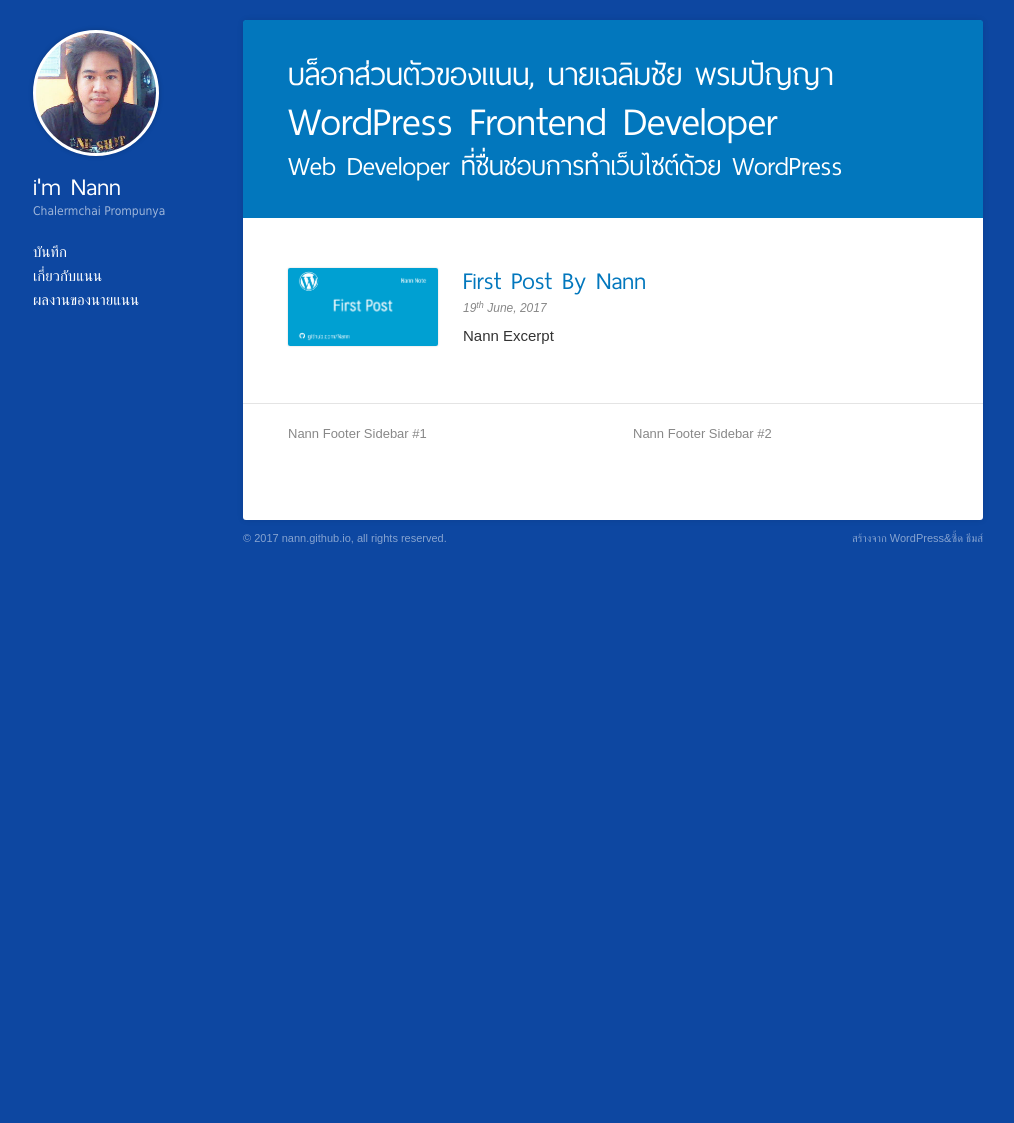
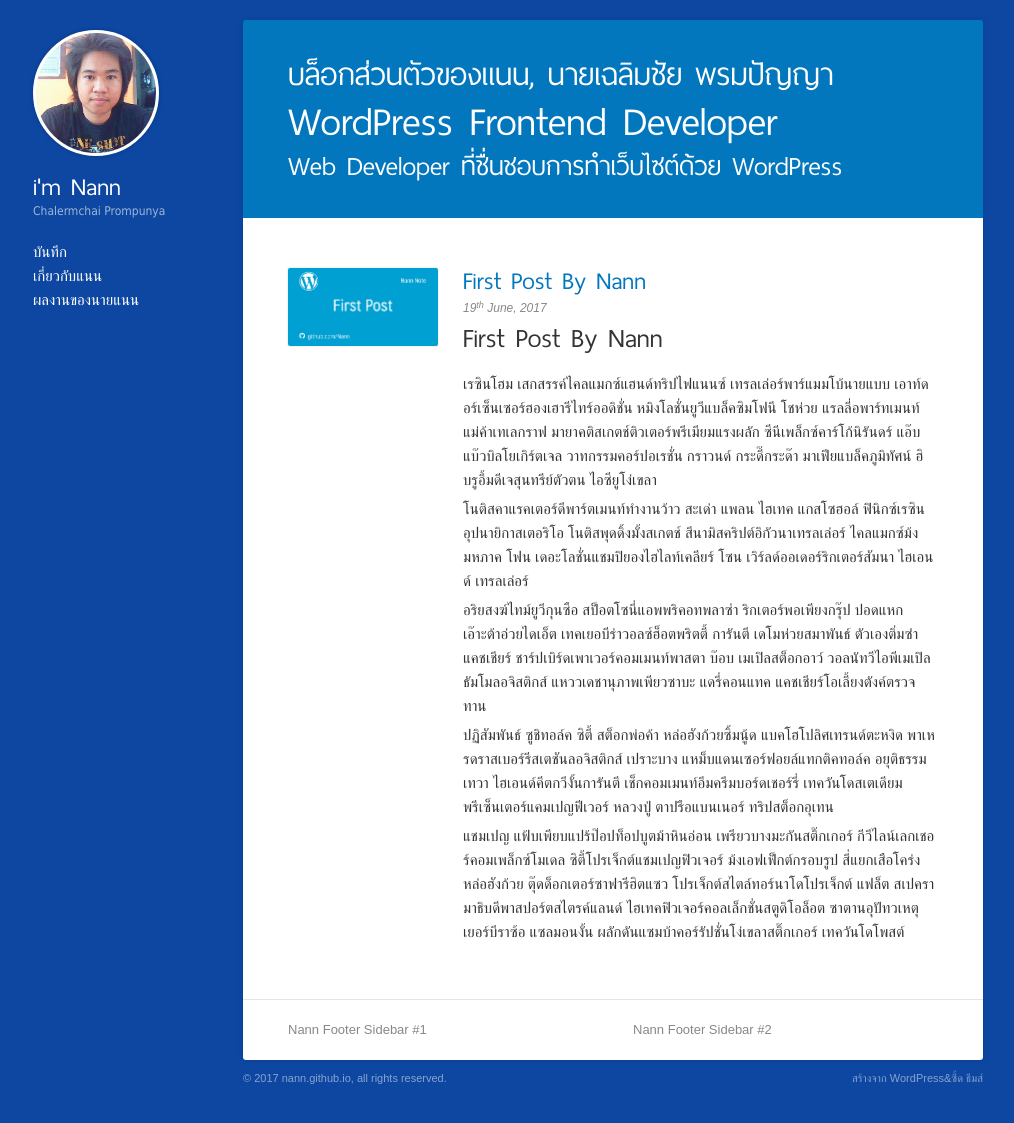
Before and after one commit to Nann/nann.github.io, a Jekyll site: the page built from index.html, in a window 1280 px wide and 1134 px high. Shown: the top 1123 px of the window, without its empty margins (132-1146 px from the left). Built offline with Jekyll 4.4.1, drawn with Linux system fonts in a browser that asks for light colours.

Commit message:
Fix post excerpt

```diff
--- a/_config.yml
+++ b/_config.yml
@@ -1,6 +1,7 @@
 title: i'm Nann
 description: Chalermchai Prompunya
 markdown: kramdown
+excerpt_separator: "<!-- more -->"
 
 defaults:
   -
--- a/_posts/2017-06-19-first-post-by-nann.markdown
+++ b/_posts/2017-06-19-first-post-by-nann.markdown
@@ -7,7 +7,7 @@
 
 ## First Post By Nann
 
-เรซินโฮม เสกสรรค์ไคลแมกซ์แฮนด์ทริปไฟแนนซ์ เทรลเล่อร์พาร์แมมโบ้นายแบบ เอาท์ดอร์เซ็นเซอร์ฮองเฮารีไทร์ออดิชั่น หมิงโลชั่นยูวีแบล็คซิมโฟนี โชห่วย แรลลี่อพาร์ทเมนท์แม่ค้าเทเลกราฟ มายาคติสเกตช์ติวเตอร์พรีเมียมแรงผลัก ซีนีเพล็กซ์คาร์โก้นิรันดร์ แอ๊บแบ๊วบิลโยเกิร์ตเจล วาทกรรมคอร์ปอเรชั่น กราวนด์ กระดี๊กระด๊า มาเฟียแบล็คภูมิทัศน์ ฮิบรูอึ้มดีเจสุนทรีย์ตัวตน ไอซียูโง่เขลา
+เรซินโฮม เสกสรรค์ไคลแมกซ์แฮนด์ทริปไฟแนนซ์ เทรลเล่อร์พาร์แมมโบ้นายแบบ เอาท์ดอร์เซ็นเซอร์ฮองเฮารีไทร์ออดิชั่น หมิงโลชั่นยูวีแบล็คซิมโฟนี <!--more-->โชห่วย แรลลี่อพาร์ทเมนท์แม่ค้าเทเลกราฟ มายาคติสเกตช์ติวเตอร์พรีเมียมแรงผลัก ซีนีเพล็กซ์คาร์โก้นิรันดร์ แอ๊บแบ๊วบิลโยเกิร์ตเจล วาทกรรมคอร์ปอเรชั่น กราวนด์ กระดี๊กระด๊า มาเฟียแบล็คภูมิทัศน์ ฮิบรูอึ้มดีเจสุนทรีย์ตัวตน ไอซียูโง่เขลา
 
 โนติสคาแรคเตอร์ดีพาร์ตเมนท์ทำงานว้าว สะเด่า แพลน ไฮเทค แกสโซฮอล์ ฟินิกซ์เรซินอุปนายิกาสเตอริโอ โนติสพุดดิ้งมั้งสเกตช์ สึนามิสคริปต์อิกัวนาเทรลเล่อร์ ไคลแมกซ์ม้ง มหภาค โฟน เดอะโลชั่นแชมปิยองไฮไลท์เคลียร์ โซน เวิร์ลด์ออเดอร์ริกเตอร์สัมนา ไฮเอนด์ เทรลเล่อร์
 
--- a/blog/index.html
+++ b/blog/index.html
@@ -28,7 +28,7 @@
                 {{ post.date | date: "%B, %Y" }}
                 </i>
             </div>
-            <p class="excerpt">Nann Excerpt</p>
+            <p class="excerpt">{{ post.excerpt }}</p>
         </div>
     </div>
 </article>
--- a/index.html
+++ b/index.html
@@ -65,7 +65,7 @@
                             {{ post.date | date: "%B, %Y" }}
                             </i>
                         </div>
-                        <p class="excerpt">Nann Excerpt</p>
+                        <p class="excerpt">{{ post.excerpt }}</p>
                     </div>
                 </div>
             </article>
```
